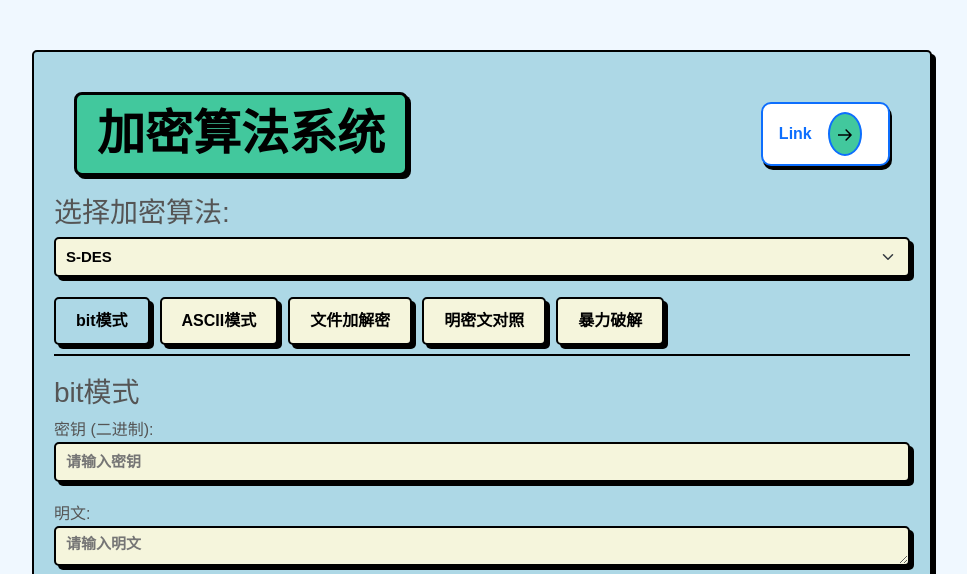
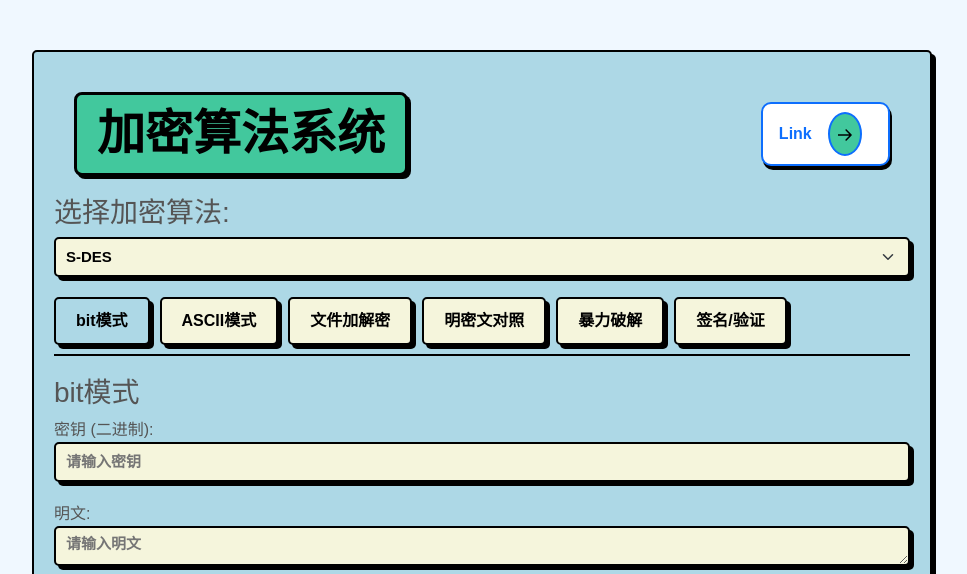
Before and after one commit to Wwstarry/Introduction-to-Information-Security, a Flask app: page / in a window 1280 px wide. Shown: the top 574 px of the page, without its empty margins (158-1125 px from the left). Run offline with Flask 2, Linux system fonts and the light colour scheme.

Commit message:
加入ECC和SM2算法的签名/验证，签名功能已经完全实现，验证功能待完善（正确答案但是显示签名无效）。

```diff
--- a/app.py
+++ b/app.py
@@ -1,5 +1,7 @@
+import binascii
 from flask import Flask, request, jsonify, render_template, Response
 import os
+import base64
 
 import numpy as np
 from S_AES import S_AES
@@ -234,6 +236,10 @@ def fake_encryption_algorithm(key, data):
     # 模拟加密，返回加密后的数据
     encrypted_data = [(int(k) ^ int(d)) for k, d in zip(key, data)]
     return encrypted_data
+
+def add_padding(base64_string):
+    # Add necessary padding if the length of the Base64 string is not a multiple of 4
+    return base64_string + '=' * (-len(base64_string) % 4)
 
 ######################################### 路由设置 #########################################
 
@@ -620,6 +626,79 @@ def performance_test():
 def test_page():
     return render_template('test.html')
 
+
+# ECC/SM2 Signing API
+@app.route('/sign', methods=['POST'])
+def sign():
+    data = request.json
+    message = data.get('message')
+
+    # Ensure message exists
+    if not message:
+        return jsonify({"error": "No message provided"}), 400
+
+    # Convert the message string to bytes
+    message_bytes = message.encode('utf-8')  # Assuming message is UTF-8 encoded
+    mode = data.get('mode')
+    print(mode)
+
+    if mode == 's-ecc':
+        signature = ecc_cipher.sign(message_bytes)
+    elif mode == 's-sm2':
+        signature = sm2_cipher.sign(message_bytes)
+    else:
+        return jsonify({"error": "Invalid algorithm"}), 400
+
+    # Return signature in hex format for ease of representation
+    return jsonify({"signature": signature.hex()})
+
+
+
+@app.route('/verify', methods=['POST'])
+def verify():
+    data = request.json
+    mode = data.get('mode')
+    message = data.get('message').encode('utf-8')
+
+    # 打印消息内容
+    print(f"消息: {message}")
+
+    # Correct padding for the signature
+    signature_base64 = data.get('signature')
+
+    # 打印签名 (Base64 编码)
+    print(f"签名 (Base64 编码): {signature_base64}")
+
+    try:
+        # Base64 解码签名
+        signature = base64.b64decode(signature_base64)  # add_padding 函数可以是你定义的一个函数
+        print(f"签名（解码后）: {signature}")  # 打印解码后的签名
+
+    except Exception as e:
+        print(f"签名解码错误: {e}")
+        return jsonify({"error": "签名解码错误: " + str(e)}), 400
+
+    if mode == 's-ecc':
+        is_valid = ecc_cipher.verify(signature, message)
+        print(f"签名验证结果: {is_valid}")
+        return jsonify({"valid": is_valid})
+
+    elif mode == 's-sm2':
+        is_valid = sm2_cipher.verify(signature, message)
+        print(f"签名验证结果: {is_valid}")
+        return jsonify({"valid": is_valid})
+
+    return jsonify({"error": "未知的验证模式"}), 400
+
+
+
+
+
+
+
+
+
+
 # 处理进度更新
 if __name__ == '__main__':
     app.run(debug=True)
--- a/templates/index.html
+++ b/templates/index.html
@@ -503,6 +503,11 @@ h1 {
         <li class="nav-item">
             <a class="nav-link" href="#" onclick="switchSection('brute-force')">暴力破解</a>
         </li>
+        <li class="nav-item">
+            <a class="nav-link" href="#" onclick="switchSection('signature-verification')">签名/验证</a>
+        </li>
+
+
     </ul>
 
     <!-- bit模式 -->
@@ -673,6 +678,37 @@ h1 {
         </div>
         <textarea class="form-control mt-3" id="brute-force-output" rows="6" readonly></textarea>
     </div>
+
+
+    <div id="signature-verification" class="section">
+        <h3>签名/验证</h3>
+        <form id="signature-form">
+            <!-- 签名部分 -->
+            <div class="form-group">
+                <label for="message-sign">消息:</label>
+                <textarea class="input" id="message-sign" rows="2" placeholder="请输入要签名的消息"></textarea>
+            </div>
+            <div class="form-group">
+                <button type="button" class="btn btn-custom" onclick="signMessage()">签名</button>
+            </div>
+            <textarea class="form-control mt-3" id="signature-output" rows="4" readonly placeholder="签名结果"></textarea>
+
+            <!-- 验证部分 -->
+            <div class="form-group mt-4">
+                <label for="message-verify">消息（验证）:</label>
+                <textarea class="input" id="message-verify" rows="2" placeholder="请输入要验证的消息"></textarea>
+            </div>
+            <div class="form-group">
+                <label for="signature-verify">签名:</label>
+                <textarea class="input" id="signature-verify" rows="2" placeholder="请输入要验证的签名"></textarea>
+            </div>
+            <div class="form-group">
+                <button type="button" class="btn btn-custom" onclick="verifyMessage()">验证签名</button>
+            </div>
+            <textarea class="form-control mt-3" id="verification-output" rows="4" readonly placeholder="验证结果"></textarea>
+        </form>
+    </div>
+
     <footer>
         <p>&copy; 2024 信息安全导论.20221982潘铷葳20221385江佳艺</p>
     </footer>
@@ -994,6 +1030,62 @@ function startDecryption() {
         });
     }
 
+    function signMessage() {
+    let message = document.getElementById("message-sign").value;
+    let mode = document.getElementById("mode").value; // 获取当前选择的模式
+
+    fetch('/sign', {
+        method: 'POST',
+        headers: {
+            'Content-Type': 'application/json',
+        },
+        body: JSON.stringify({ mode, message })
+    })
+    .then(response => response.json())
+    .then(data => {
+        if (data.signature) {
+            document.getElementById('signature-output').value = data.signature;
+        } else if (data.error) {
+            alert(data.error);
+        }
+    })
+    .catch(error => {
+        console.error('Error:', error);
+        alert('签名过程中发生错误');
+    });
+}
+
+function verifyMessage() {
+    let message = document.getElementById("message-verify").value;
+    let signature = document.getElementById("signature-verify").value;
+    let mode = document.getElementById("mode").value; // 获取当前选择的模式
+
+    // 清除之前的验证结果
+    document.getElementById('verification-output').value = "";
+
+    fetch('/verify', {
+        method: 'POST',
+        headers: {
+            'Content-Type': 'application/json',
+        },
+        body: JSON.stringify({ mode, message, signature })
+    })
+    .then(response => response.json())
+    .then(data => {
+        if (data.valid !== undefined) {
+            document.getElementById('verification-output').value = data.valid ? "签名有效" : "签名无效";
+        } else if (data.error) {
+            // 显示具体的错误信息
+            document.getElementById('verification-output').value = "验证错误: " + data.error;
+        }
+    })
+    .catch(error => {
+        console.error('Error:', error);
+        alert('验证过程中发生错误: ' + error.message);
+    });
+}
+
+
 
 </script>
 
```
